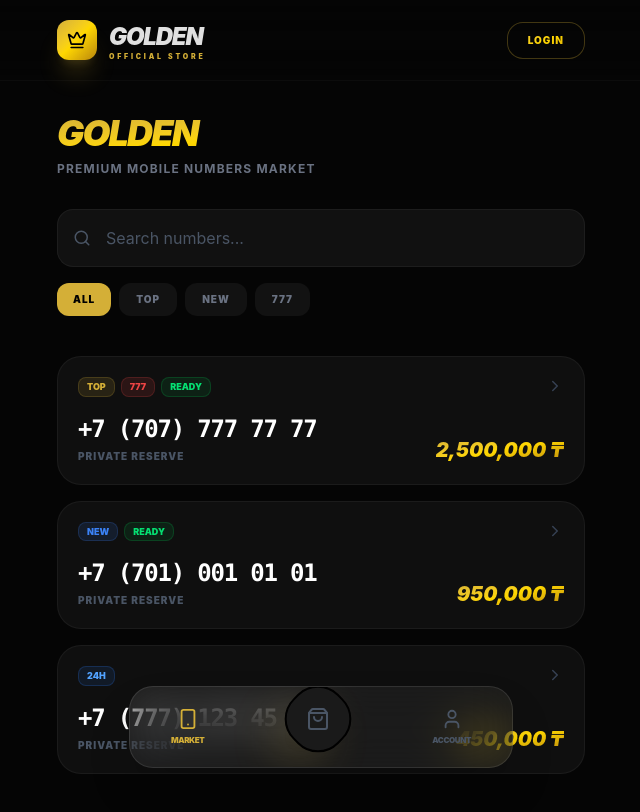
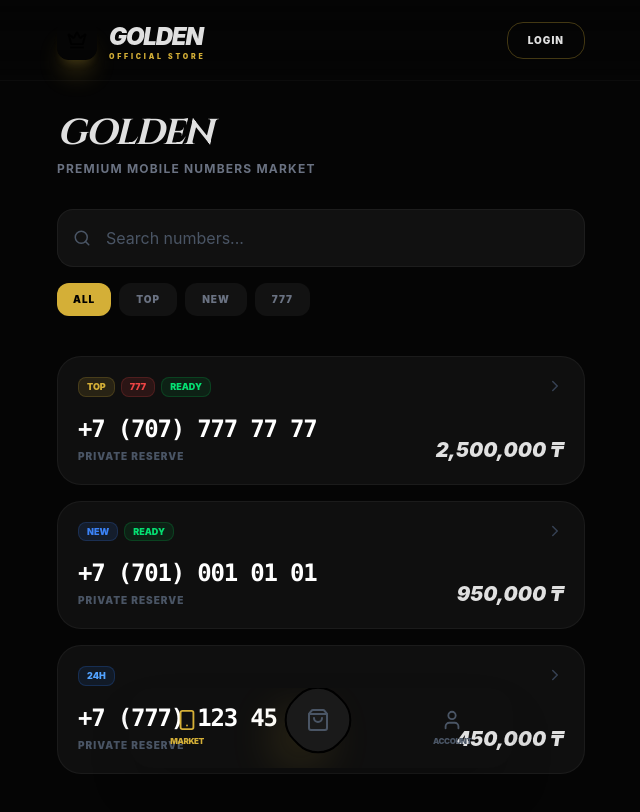
Before and after one commit to noumanthabit231-ops/VipNomera, a React (Vite) app: page / in a window 1280 px wide. Shown: the top 812 px of the page, without its empty margins (319-959 px from the left). Built offline with nearby package versions, Linux system fonts and the light colour scheme.

Commit message:
Update index.css

```diff
--- a/src/index.css
+++ b/src/index.css
@@ -1,3 +1,5 @@
+@import url('https://fonts.googleapis.com/css2?family=Cinzel:wght@400;500;600;700&family=Inter:wght@300;400;500;600&display=swap');
+
 @import "tailwindcss";
 
 :root {
@@ -6,27 +8,34 @@
 
 @layer base {
   body {
-    @apply bg-[#050505] text-[#E0E0E0] antialiased selection:bg-[#D4AF37] selection:text-black;
+    /* Максимально глубокий черный фон, текст приглушенный серый для контраста с золотом */
+    @apply bg-[#030303] text-[#A1A1AA] antialiased selection:bg-[#C5A059]/20 selection:text-[#E8D9A8];
     -webkit-tap-highlight-color: transparent;
     font-family: "Inter", system-ui, -apple-system, sans-serif;
+  }
+
+  h1, h2, h3, h4, h5, h6, .font-display {
+    font-family: "Cinzel", serif;
+    letter-spacing: 0.02em;
   }
 }
 
 @layer utilities {
-  .glass {
-    @apply bg-white/5 backdrop-blur-xl border border-white/10;
+  .glass-panel {
+    @apply bg-[#080808]/80 backdrop-blur-2xl border border-white/[0.03] shadow-2xl;
   }
 
-  .glass-card {
-    @apply bg-[#0F0F0F] border border-white/[0.05] shadow-2xl;
+  /* Эффект матового металла вместо дешевого желтого */
+  .metallic-gold-text {
+    @apply bg-clip-text text-transparent bg-gradient-to-r from-[#B38728] via-[#FDF5A6] to-[#B38728];
   }
 
-  .gold-gradient {
-    @apply bg-gradient-to-br from-[#D4AF37] via-[#FFD700] to-[#B8860B];
+  .metallic-gold-bg {
+    @apply bg-gradient-to-r from-[#B38728] via-[#FDF5A6] to-[#B38728] text-black;
   }
 
-  .gold-text {
-    @apply bg-clip-text text-transparent bg-gradient-to-br from-[#D4AF37] via-[#FFD700] to-[#B8860B];
+  .gold-border-glow {
+    @apply border border-[#B38728]/20 hover:border-[#B38728]/50 hover:shadow-[0_0_30px_-5px_rgba(179,135,40,0.2)] transition-all duration-700 ease-out;
   }
 
   .hide-scrollbar {
@@ -37,21 +46,3 @@
     display: none;
   }
 }
-
-/* Custom Scrollbar */
-::-webkit-scrollbar {
-  width: 4px;
-}
-::-webkit-scrollbar-thumb {
-  background: #1A1A1A;
-  border-radius: 10px;
-}
-::-webkit-scrollbar-track {
-  background: transparent;
-}
-
-input[type="number"]::-webkit-inner-spin-button,
-input[type="number"]::-webkit-outer-spin-button {
-  -webkit-appearance: none;
-  margin: 0;
-}
```
